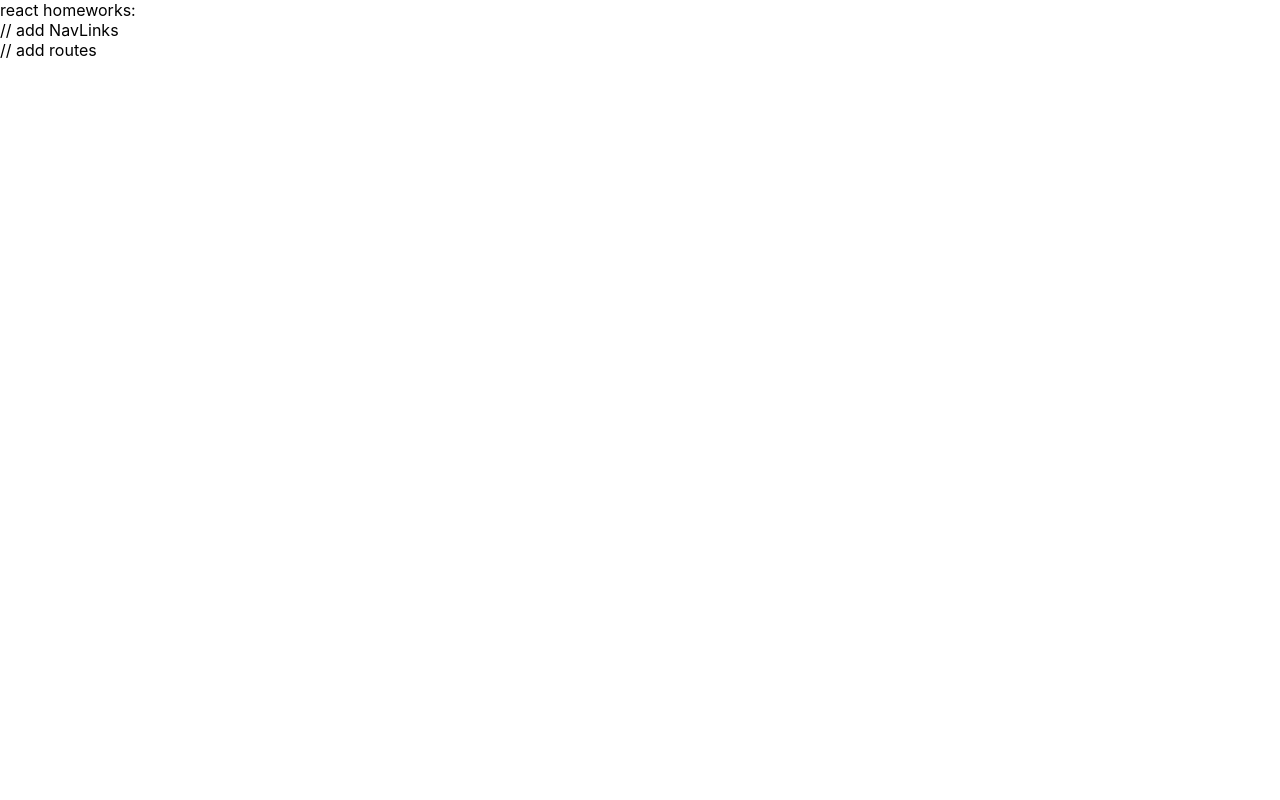
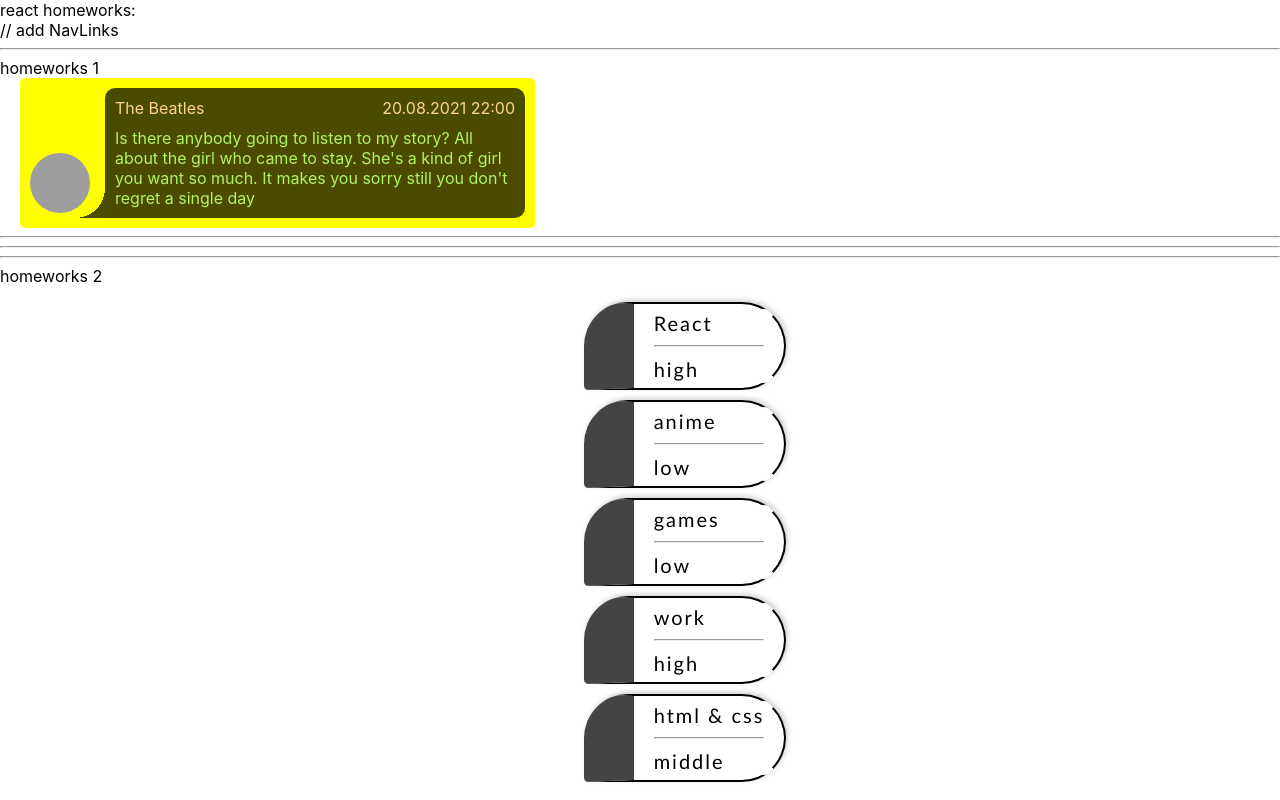
Before and after one commit to GlennMiller1991/homeworks, a React (Create React App) app: page /#/pre-junior in a window 1280 px wide. Shown: the top 800 px of the page. Built offline with nearby package versions, Linux system fonts and the light colour scheme; grey boxes are pictures that could not be loaded.

Commit message:
React Router Dom was added

```diff
--- a/package.json
+++ b/package.json
@@ -11,9 +11,11 @@
     "@types/node": "^12.0.0",
     "@types/react": "^17.0.0",
     "@types/react-dom": "^17.0.0",
+    "@types/react-router-dom": "^5.3.0",
     "@types/uuid": "^8.3.1",
     "react": "^17.0.2",
     "react-dom": "^17.0.2",
+    "react-router-dom": "^5.3.0",
     "react-scripts": "4.0.3",
     "typescript": "^4.1.2",
     "uuid": "^8.3.2",
--- a/src/p2-homeworks/h5/HW5.tsx
+++ b/src/p2-homeworks/h5/HW5.tsx
@@ -1,18 +1,15 @@
 import React from 'react'
 import Header from './Header'
 import Routes from './Routes'
+import {HashRouter} from "react-router-dom";
 
 function HW5() {
     return (
         <div>
-            {/*в gh-pages лучше работает HashRouter*/}
-            {/*<HashRouter>*/}
-
-            <Header/>
-
-            <Routes/>
-
-            {/*</HashRouter>*/}
+            <HashRouter>
+                <Header/>
+                <Routes/>
+            </HashRouter>
         </div>
     )
 }
--- a/src/p2-homeworks/h5/Routes.tsx
+++ b/src/p2-homeworks/h5/Routes.tsx
@@ -1,4 +1,7 @@
 import React from 'react'
+import {Redirect, Route, Switch} from "react-router-dom";
+import PreJunior from "./pages/PreJunior";
+import Error404 from "./pages/Error404";
 
 export const PATH = {
     PRE_JUNIOR: '/pre-junior',
@@ -8,20 +11,11 @@ export const PATH = {
 function Routes() {
     return (
         <div>
-            {/*Switch выбирает первый подходящий роут*/}
-            {/*<Switch>*/}
-
-            {/*в начале мы попадаем на страницу '/' и переходим сразу на страницу PRE_JUNIOR*/}
-            {/*exact нужен чтоб указать полное совподение (что после '/' ничего не будет)*/}
-            {/*<Route path={'/'} exact render={() => <Redirect to={PATH.PRE_JUNIOR}/>}/>*/}
-
-            {/*<Route path={PATH.PRE_JUNIOR} render={() => <PreJunior/>}/>*/}
-                // add routes
-
-            {/*у этого роута нет пути, он отрисуется если пользователь захочет попасть на несуществующую страницу*/}
-            {/*<Route render={() => <Error404/>}/>*/}
-
-            {/*</Switch>*/}
+            <Switch>
+                <Route path={'/'} exact render={() => <Redirect to={PATH.PRE_JUNIOR}/>}/>
+                <Route path={PATH.PRE_JUNIOR} render={() => <PreJunior/>}/>
+                <Route render={() => <Error404/>}/>
+            </Switch>
         </div>
     )
 }
```
Also changed, not shown: 1 other file (tests, documents, lock files or other folders).
